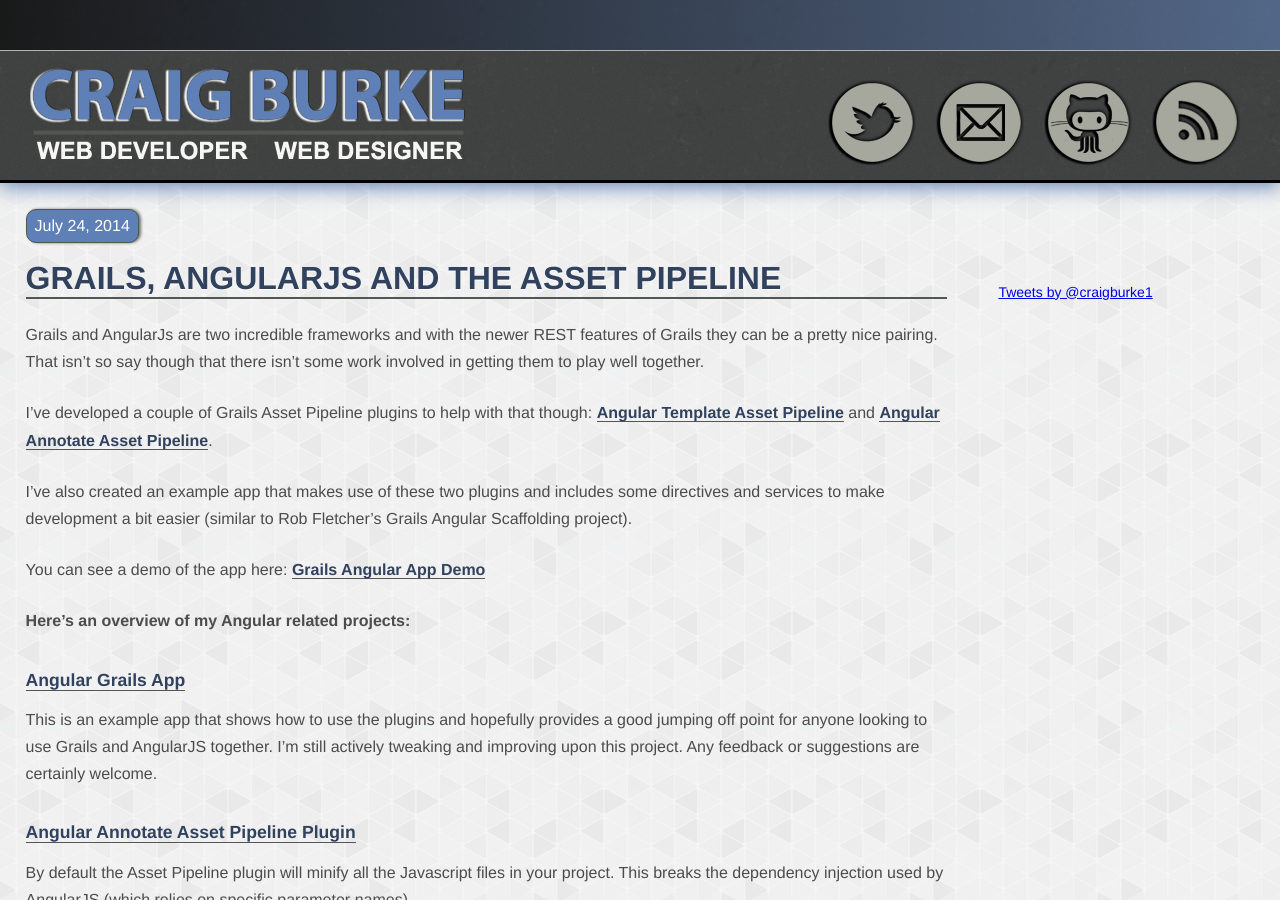
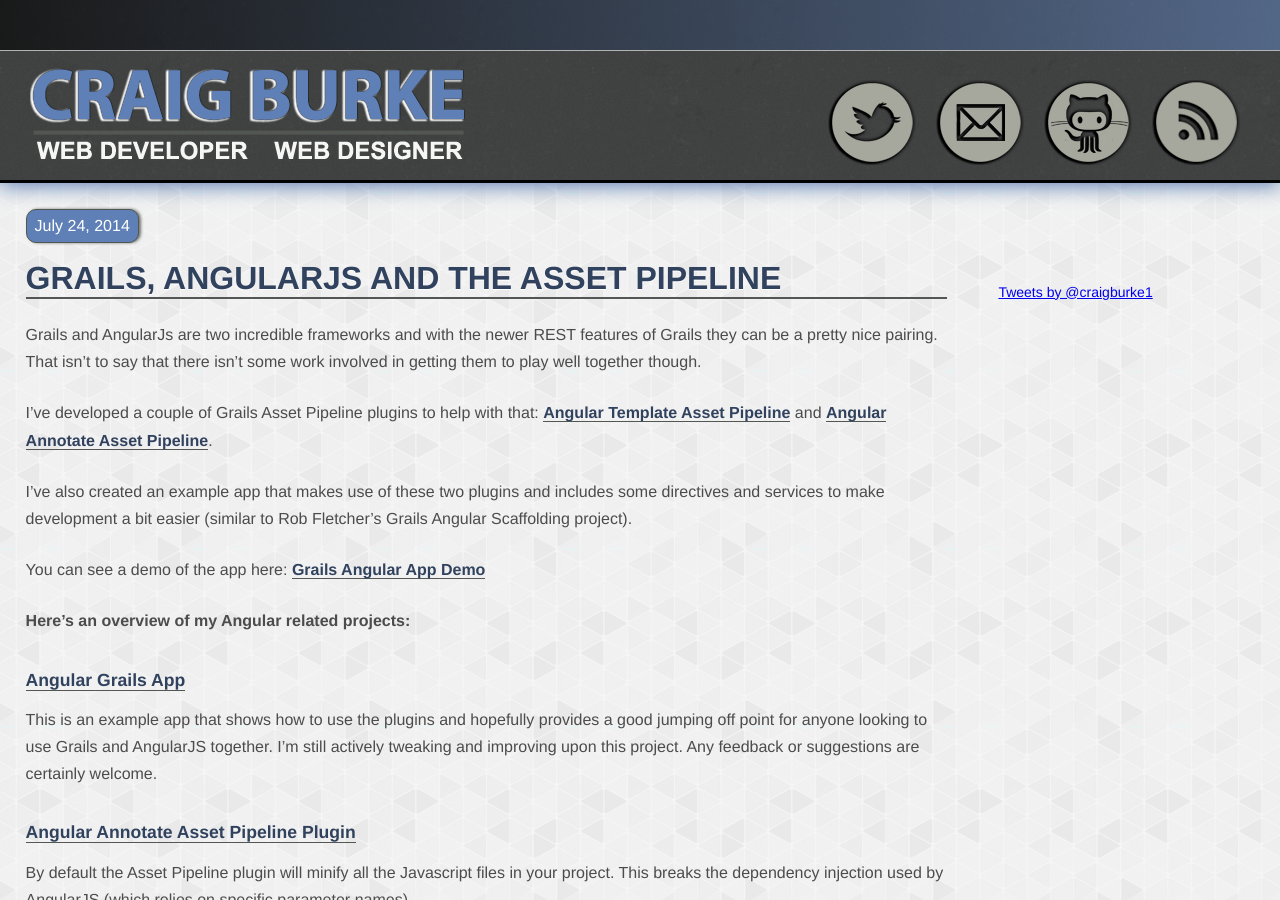
Before and after one commit to craigburke/craigburke.github.io, a Jekyll site: the page built from _posts/2014-07-23-angular-grails-asset-pipeline.markdown, in a window 1280 px wide and 900 px high. Built offline with Jekyll 4.4.1, drawn with Linux system fonts in a browser that asks for light colours; Markdown is read by kramdown in place of the engine named in the settings; comment, search, counter and statistics services are not loaded.

Commit message:
Fixing typos

```diff
--- a/_posts/2014-07-23-angular-grails-asset-pipeline.markdown
+++ b/_posts/2014-07-23-angular-grails-asset-pipeline.markdown
@@ -5,9 +5,9 @@
 ---
 
 Grails and AngularJs are two incredible frameworks and with the newer REST features of Grails they can be a pretty
-nice pairing. That isn't so say though that there isn't some work involved in getting them to play well together.
+nice pairing. That isn't to say that there isn't some work involved in getting them to play well together though.
 
-I've developed a couple of Grails Asset Pipeline plugins to help with that though:
+I've developed a couple of Grails Asset Pipeline plugins to help with that:
 [Angular Template Asset Pipeline](https://github.com/craigburke/angular-template-asset-pipeline)
 and [Angular Annotate Asset Pipeline](https://github.com/craigburke/angular-annotate-asset-pipeline).
 
```
